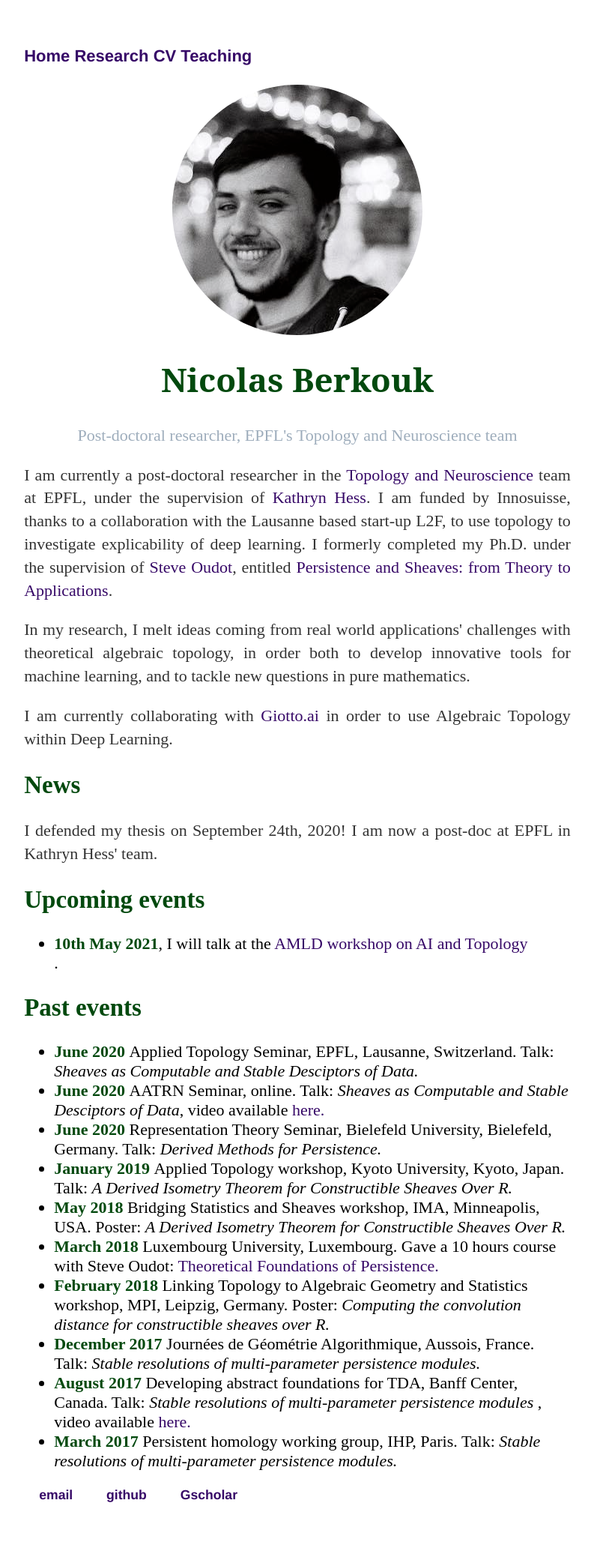
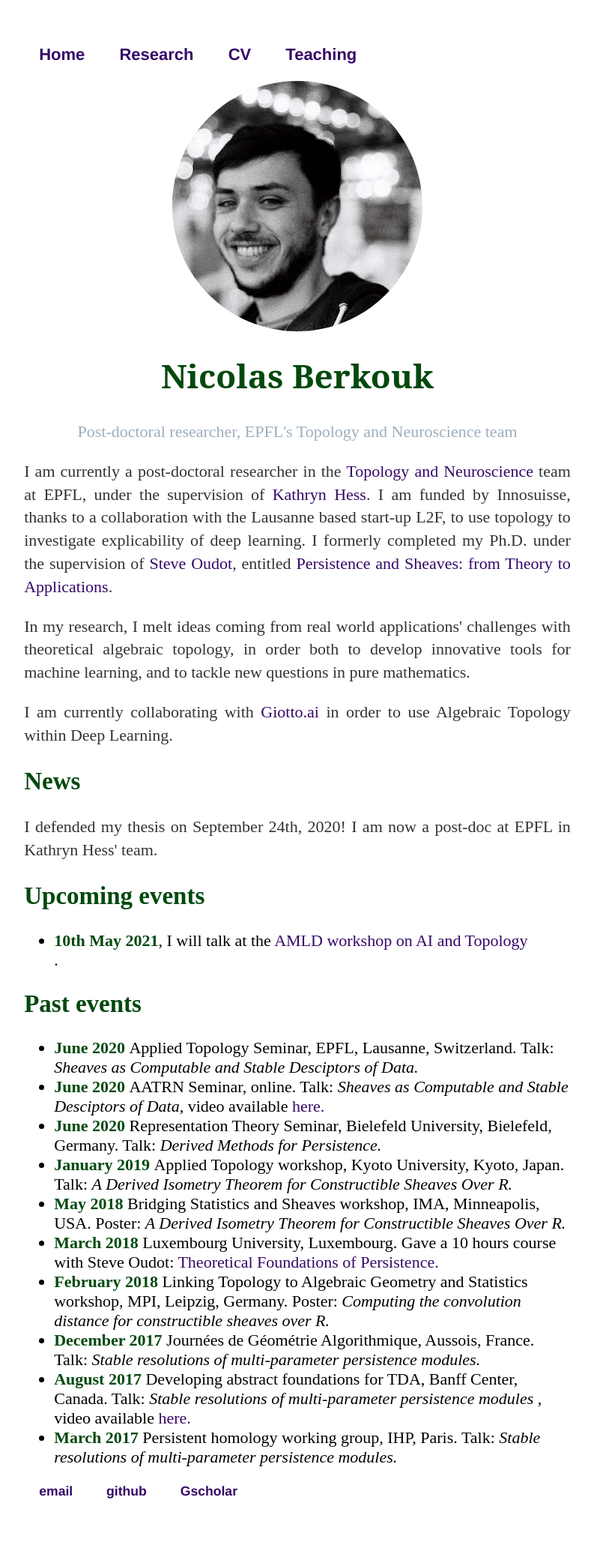
Before and after one commit to nberkouk/nberkouk.github.io, a Jekyll site: the page built from index.html, in a window 1280 px wide. Shown: the whole page at 75% size, without its empty margins (243-1036 px from the left). Built offline with Jekyll 4.4.1, drawn with Linux system fonts in a browser that asks for light colours.

Commit message:
minor fix

```diff
--- a/_layouts/default.html
+++ b/_layouts/default.html
@@ -8,12 +8,12 @@
 		<body>
 
 		       <nav>
-		           <ul> <p align="justify">
-		          		<a href="/index.html">Home</a>
-		  			<a href="/research.html">Research</a>
-		  			<a href="/curriculum.html">CV</a>
-		          		<a href="/teaching.html">Teaching</a>
-		      	</p>	</ul>
+		           <ul>
+		          		<li><a href="/index.html">Home</a></li>
+		  			<li><a href="/research.html">Research</a></li>
+		  			<li><a href="/curriculum.html">CV</a></li>
+		          		<li><a href="/teaching.html">Teaching</a></li>
+		      		</ul>
 		  		</nav>
 
 					<IMG class="displayed" src="photo_circle.png" >
```
